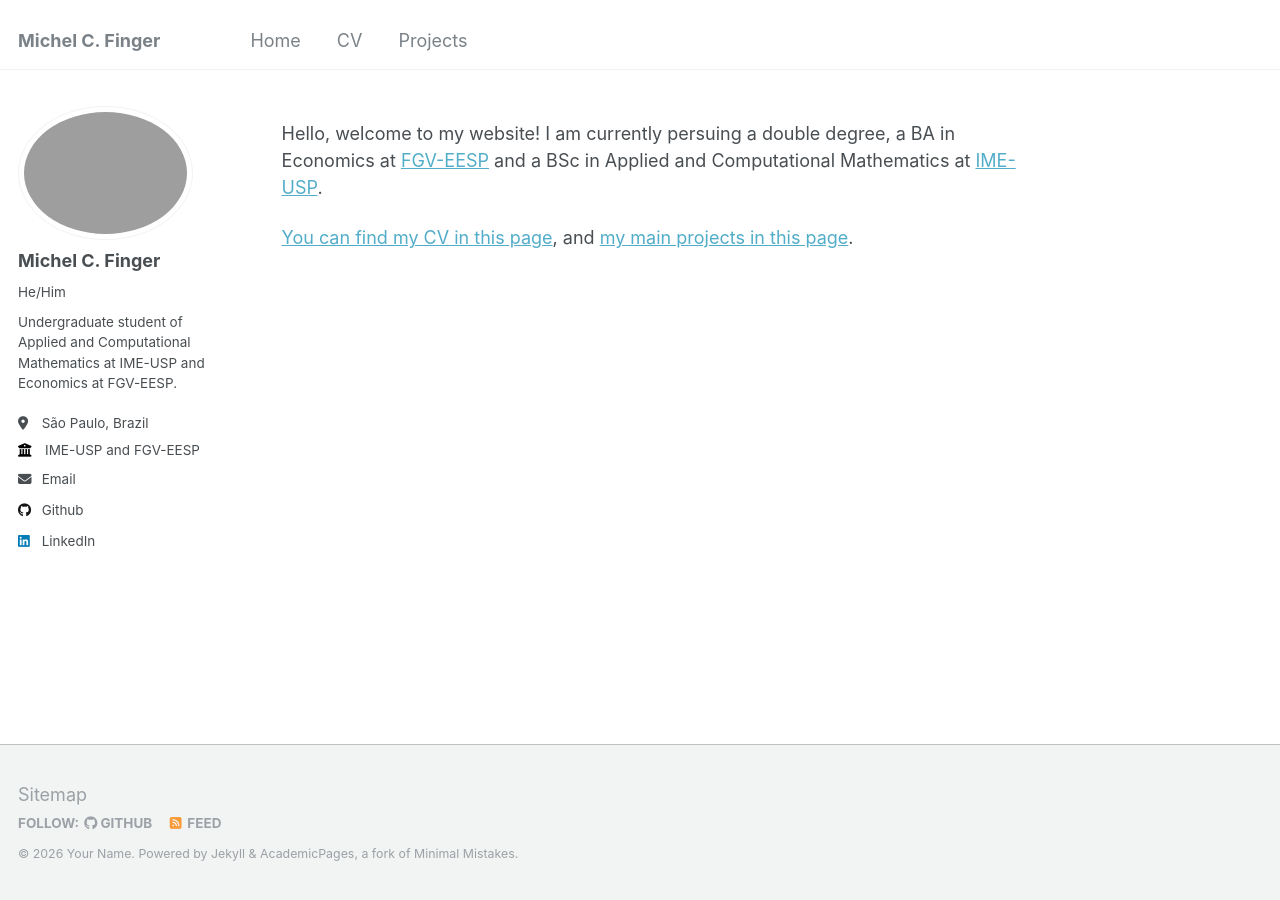
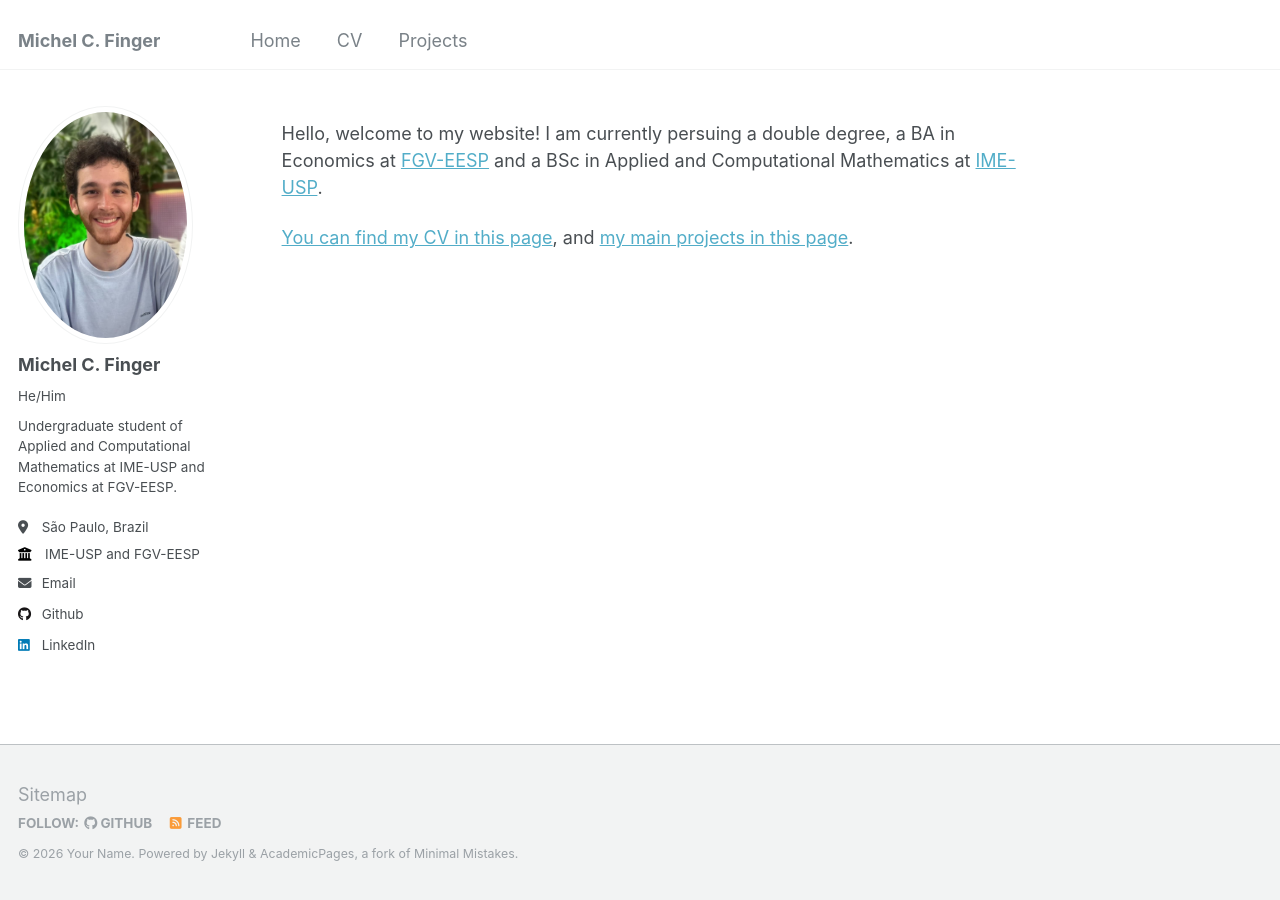
Before and after one commit to Micsifin/micsifin.github.io, a Jekyll site: the page built from _pages/about.md, in a window 1280 px wide. Built offline with Jekyll 4.4.1, drawn with Linux system fonts in a browser that asks for light colours.

Commit message:
Updated picture

```diff
--- a/_config.yml
+++ b/_config.yml
@@ -21,7 +21,7 @@ repository               : "micsifin/micsifin.github.io"
 #               Additional customization can be done by editing /_includes/author-profile.html
 author:
   # Biographic information
-  avatar           : "FotoLinkedIn.jpeg"
+  avatar           : "FotoChezMichou_v2.jpeg"
   name             : "Michel C. Finger"
   pronouns         : "He/Him" # example: "she/her"
   bio              : "Undergraduate student of Applied and Computational Mathematics at IME-USP and Economics at FGV-EESP."
```
